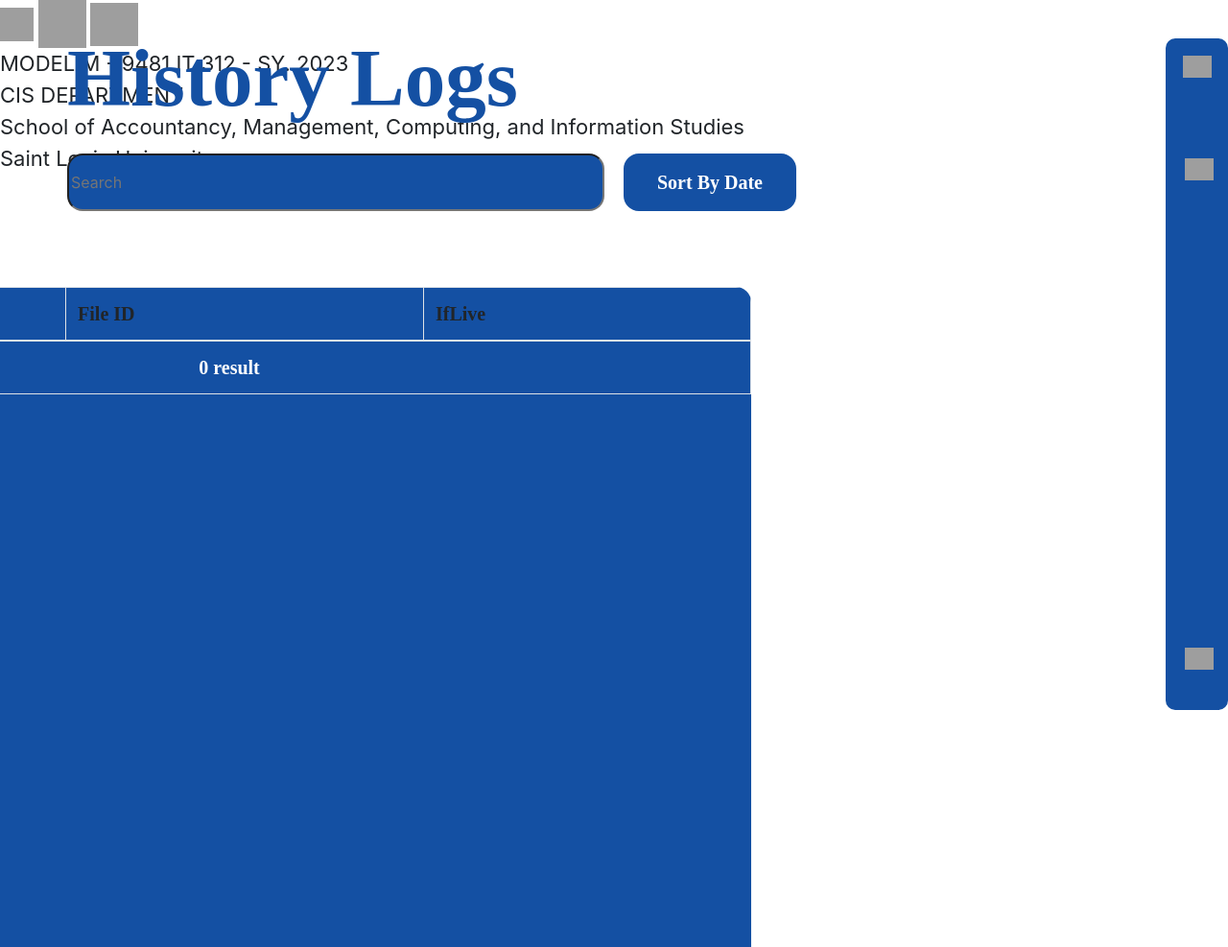
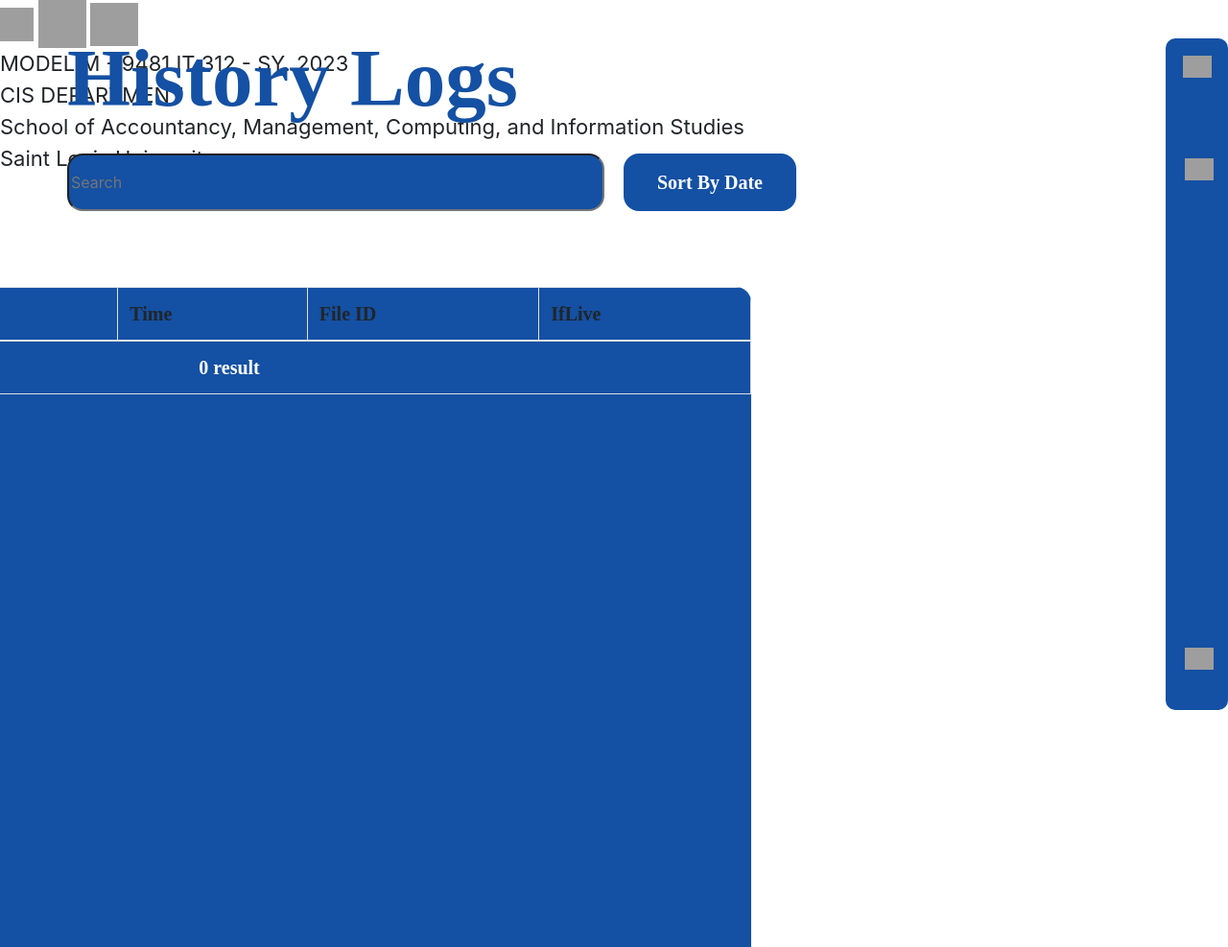
Before and after one commit to JanMichaelTugade/Webtech_FinalsProject, a PHP site: page /php/View/historylogs.php in a window 1280 px wide. Shown: the whole page at 96% size. Run offline with PHP 8.4, Linux system fonts and the light colour scheme; data comes from the database, SQL or seed files in the repository; data that the repository does not hold is empty; grey boxes are pictures that could not be loaded.

Commit message:
updated code logs

```diff
--- a/cms/php/View/historylogs.php
+++ b/cms/php/View/historylogs.php
@@ -42,6 +42,8 @@ $result = $conn->query($sql);
                     <thead>
                         <tr>
                             <th>Hist Id</th>
+                            <th>Date</th>
+                            <th>Time</th>
                             <th>File ID</th>
                             <th>IfLive</th>
                         </tr>
@@ -55,6 +57,8 @@ $result = $conn->query($sql);
                         while ($row = $result->fetch_assoc()) {
                             echo "<tr>";
                             echo "<td>". $row["histID"] ."</td>";
+                            echo "<td>". $row["date"] ."</td>";
+                            echo "<td>". $row["time"] ."</td>";
                             echo "<td>". $row["fileID"] ."</td>";
                             echo "<td>". $row["ifLive"] ."</td>";
                             echo "</tr>";
```
Also changed, not shown: cms/php/Model/record.php (+11 -2 lines).
